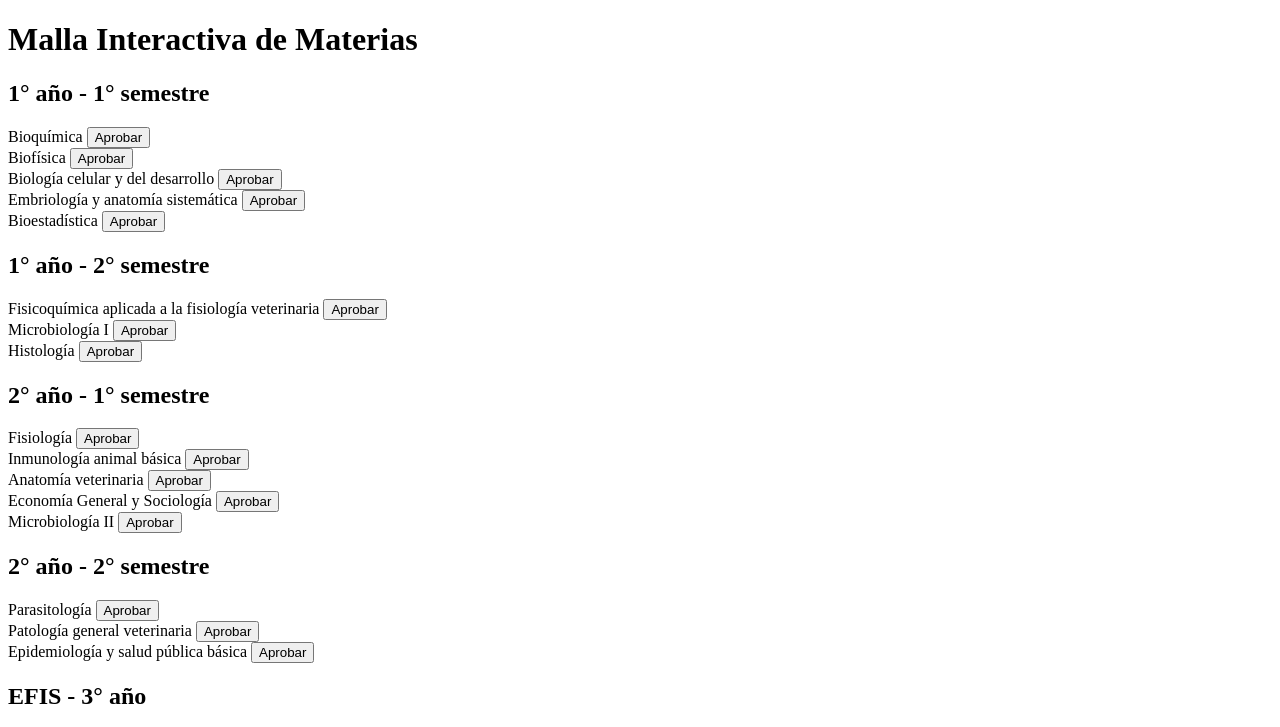
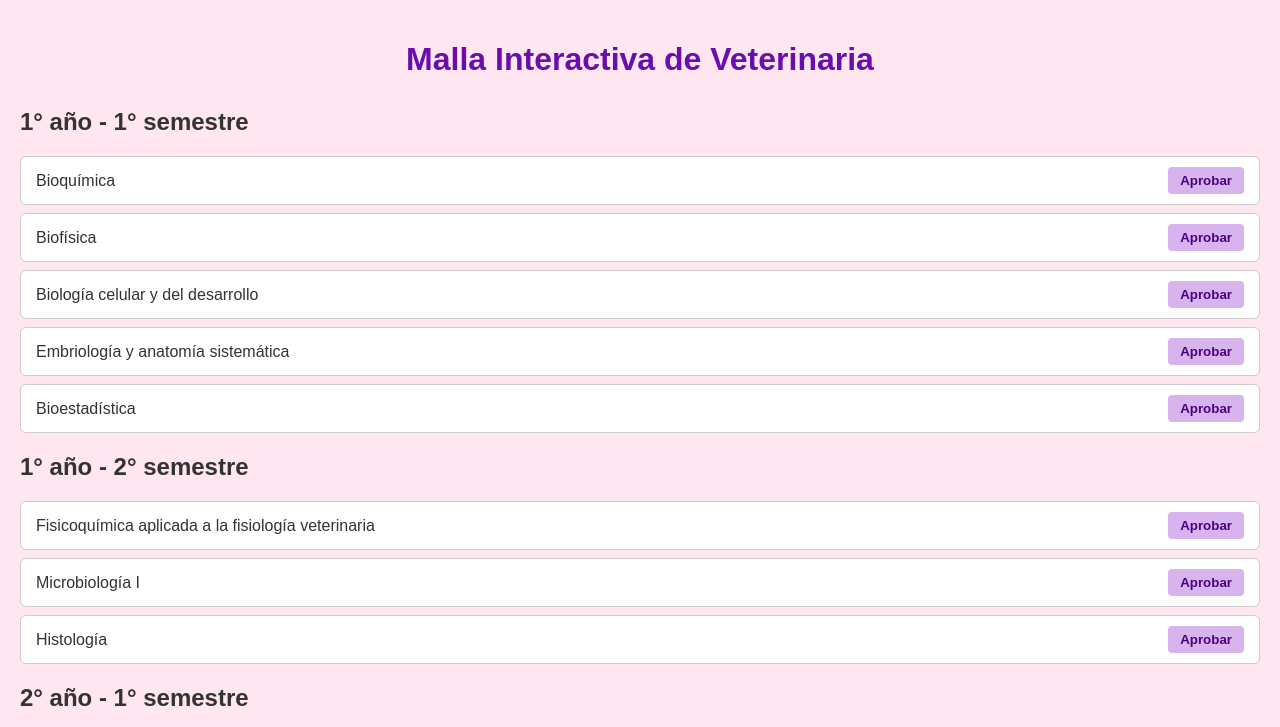
Before and after one commit to FranGranger/malla-de-Delfi, a plain HTML site: page index.html in a window 1280 px wide. Shown: the top 727 px of the page. Drawn offline with Linux system fonts and the light colour scheme.

Commit message:
Update index.html

```diff
--- a/index.html
+++ b/index.html
@@ -2,14 +2,13 @@
 <html lang="es">
 <head>
   <meta charset="UTF-8" />
-  <meta name="viewport" content="width=device-width, initial-scale=1.0" />
-  <title>Malla Interactiva Veterinaria</title>
-  <link rel="stylesheet" href="style.css" />
+  <meta name="viewport" content="width=device-width, initial-scale=1.0"/>
+  <title>Malla Interactiva de Veterinaria</title>
+  <link rel="stylesheet" href="styles.css"/>
 </head>
 <body>
-  <h1>Malla Interactiva de Materias</h1>
-  <div id="malla-container"></div>
-
+  <h1>Malla Interactiva de Veterinaria</h1>
+  <div id="malla-container" class="malla-container"></div>
   <script src="script.js"></script>
 </body>
 </html>
```
